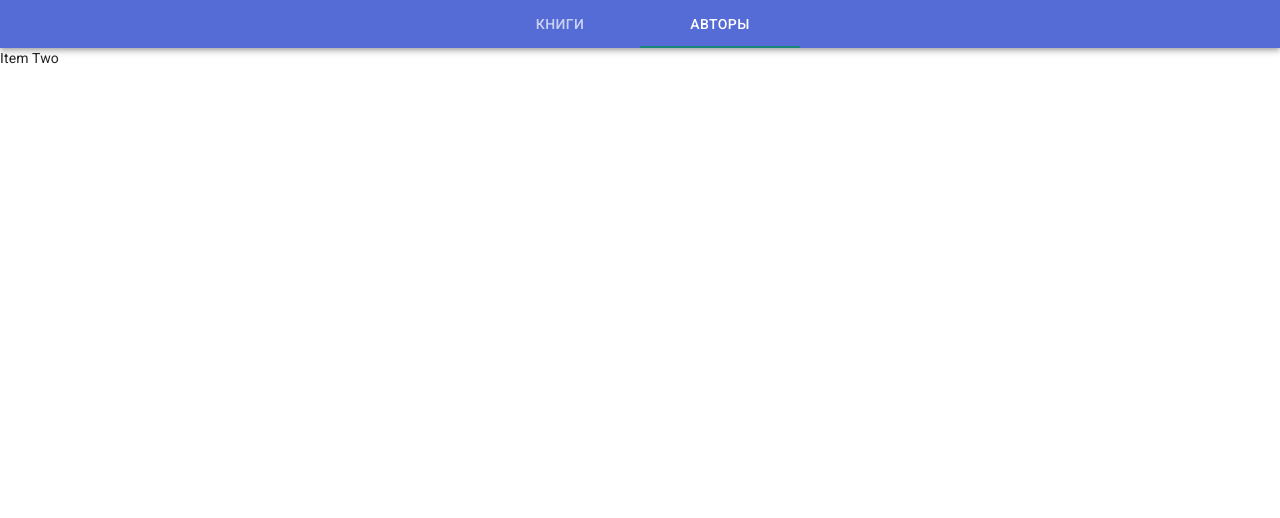
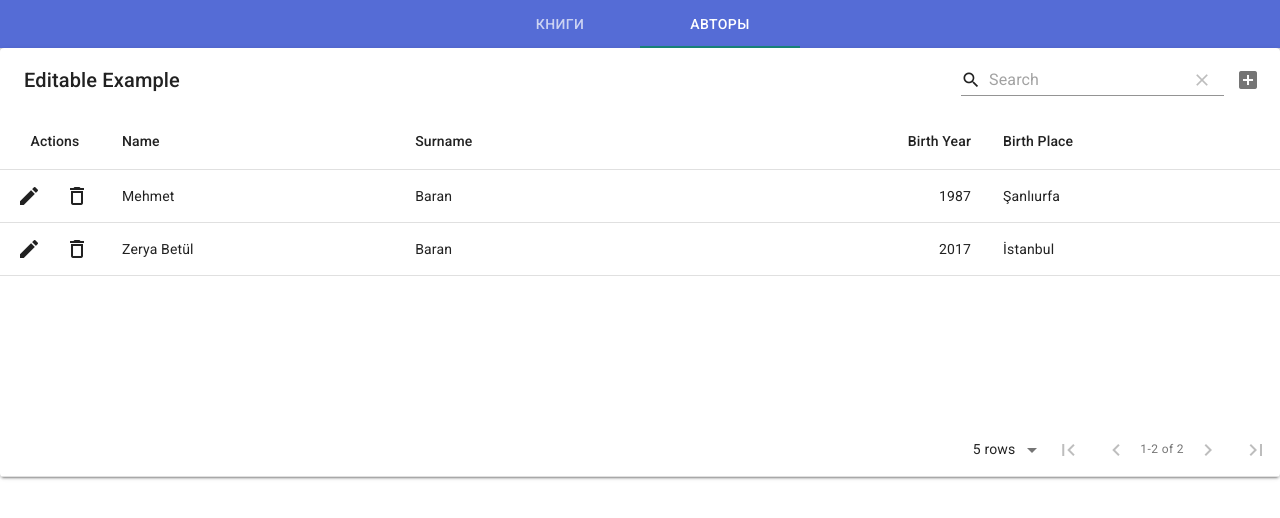
Before and after one commit to ovchingus/digital-security, a React (Create React App) app in the folder client/: page / in a window 1280 px wide. Both pictures are taken after a click on the tab "АВТОРЫ". Shown: the top 518 px of the page. Built offline with nearby package versions, Linux system fonts and the light colour scheme; no server answers.

Commit message:
--wip-- [skip ci]

```diff
--- a/client/src/App.js
+++ b/client/src/App.js
@@ -2,6 +2,8 @@ import React, { useState } from 'react'
 import AppBar from '@material-ui/core/AppBar'
 import Tabs from '@material-ui/core/Tabs'
 import Tab from '@material-ui/core/Tab'
+
+import Authors from './modules/Authors'
 
 const TabPanel = ({ children, value, index }) =>
   value === index && <div>{children}</div>
@@ -29,7 +31,7 @@ const App = () => {
         Item One
       </TabPanel>
       <TabPanel value={currentTab} index={1}>
-        Item Two
+        <Authors />
       </TabPanel>
     </>
   )
--- /dev/null
+++ b/client/src/modules/Authors/AuthorModal.js
@@ -0,0 +1,48 @@
+import React, { useState } from 'react'
+import Modal from '@material-ui/core/Modal'
+import { makeStyles } from '@material-ui/core/styles'
+import ButtonBase from '@material-ui/core/ButtonBase'
+
+const useStyles = makeStyles(theme => ({
+  paper: {
+    position: 'absolute',
+    width: 400,
+    backgroundColor: theme.palette.background.paper,
+    border: '2px solid #000',
+    boxShadow: theme.shadows[5],
+    padding: theme.spacing(2, 4, 3),
+    transform: 'translate(-50%, -50%)',
+    top: '50%',
+    left: '50%',
+    outline: 'none'
+  }
+}))
+
+const AuthorModal = ({ children, ...props }) => {
+  const classes = useStyles()
+  const [open, setOpen] = useState(false)
+
+  const handleOpen = () => {
+    setOpen(true)
+  }
+
+  const handleClose = () => {
+    setOpen(false)
+  }
+
+  return (
+    <>
+      <ButtonBase onClick={handleOpen} {...props}>
+        {children}
+      </ButtonBase>
+      <Modal
+        open={open}
+        onClose={handleClose}
+      >
+        <div className={classes.paper}>djaiw</div>
+      </Modal>
+    </>
+  )
+}
+
+export default AuthorModal
--- a/client/src/modules/Authors/index.js
+++ b/client/src/modules/Authors/index.js
@@ -0,0 +1,92 @@
+/* global fetch */
+import React, { useState, useEffect } from 'react'
+
+import MaterialTable from 'material-table'
+
+import AuthorModal from './AuthorModal'
+
+const Authors = () => {
+  const [authors, setAuthors] = useState([])
+
+  useEffect(() => {
+    const callApi = async () => {
+      const res = await fetch('/api/author')
+      const body = await res.json()
+      console.log(body)
+      if (body.status !== 'success') {
+        throw Error(body.message)
+      }
+      setAuthors(body.data)
+    }
+    callApi()
+  }, [])
+
+  const [state, setState] = React.useState({
+    columns: [
+      { title: 'Name', field: 'name' },
+      { title: 'Surname', field: 'surname' },
+      { title: 'Birth Year', field: 'birthYear', type: 'numeric' },
+      {
+        title: 'Birth Place',
+        field: 'birthCity',
+        lookup: { 34: 'İstanbul', 63: 'Şanlıurfa' }
+      }
+    ],
+    data: [
+      { name: 'Mehmet', surname: 'Baran', birthYear: 1987, birthCity: 63 },
+      {
+        name: 'Zerya Betül',
+        surname: 'Baran',
+        birthYear: 2017,
+        birthCity: 34
+      }
+    ]
+  })
+
+  return (
+    <MaterialTable
+      title='Editable Example'
+      columns={state.columns}
+      data={state.data}
+      editable={{
+        onRowAdd: newData =>
+          new Promise(resolve => {
+            setTimeout(() => {
+              resolve()
+              setState(prevState => {
+                const data = [...prevState.data]
+                data.push(newData)
+                return { ...prevState, data }
+              })
+            }, 600)
+          }),
+        onRowUpdate: (newData, oldData) =>
+          new Promise(resolve => {
+            setTimeout(() => {
+              resolve()
+              if (oldData) {
+                setState(prevState => {
+                  const data = [...prevState.data]
+                  data[data.indexOf(oldData)] = newData
+                  return { ...prevState, data }
+                })
+              }
+            }, 600)
+          }),
+        onRowDelete: oldData =>
+          new Promise(resolve => {
+            setTimeout(() => {
+              resolve()
+              setState(prevState => {
+                const data = [...prevState.data]
+                data.splice(data.indexOf(oldData), 1)
+                return { ...prevState, data }
+              })
+            }, 600)
+          })
+      }}
+    />
+  )
+}
+
+export default Authors
```
Also changed, not shown: client/package.json (+4 -3 lines), 1 other file (tests, documents, lock files or other folders).
